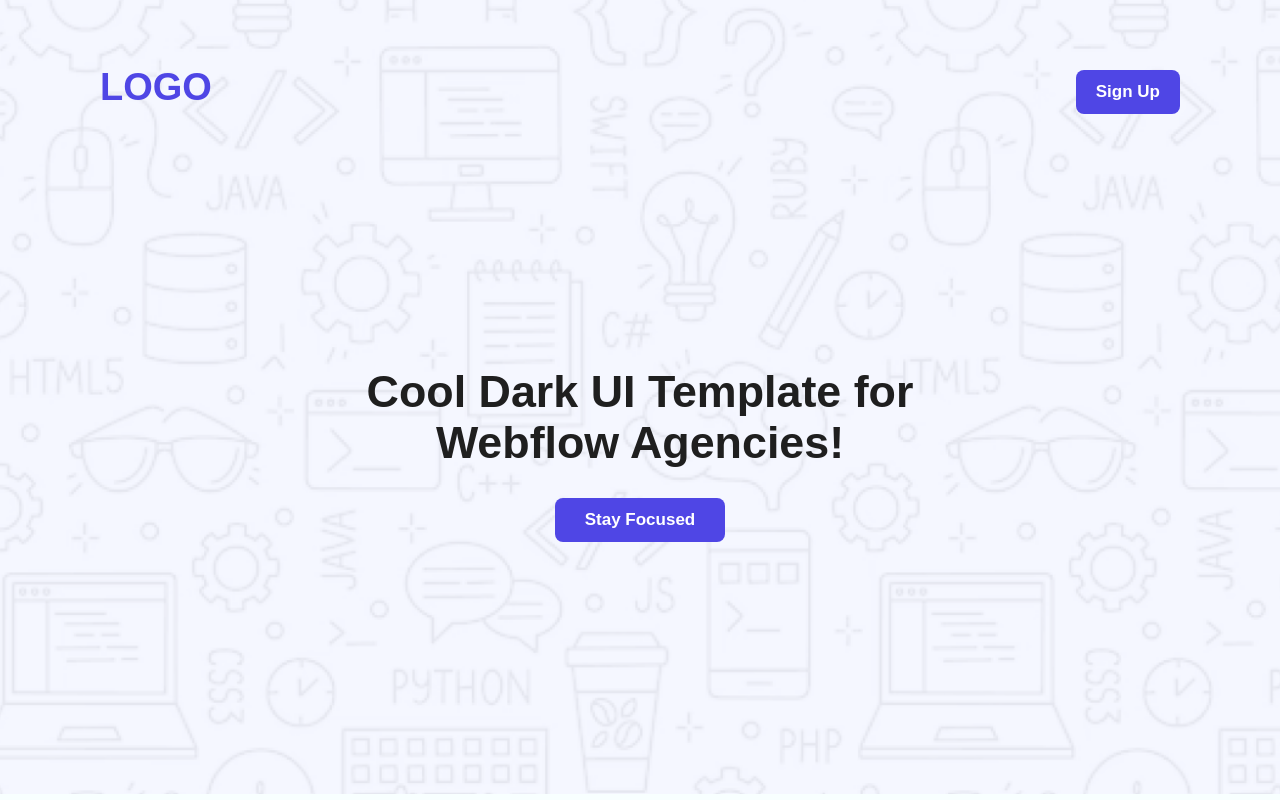
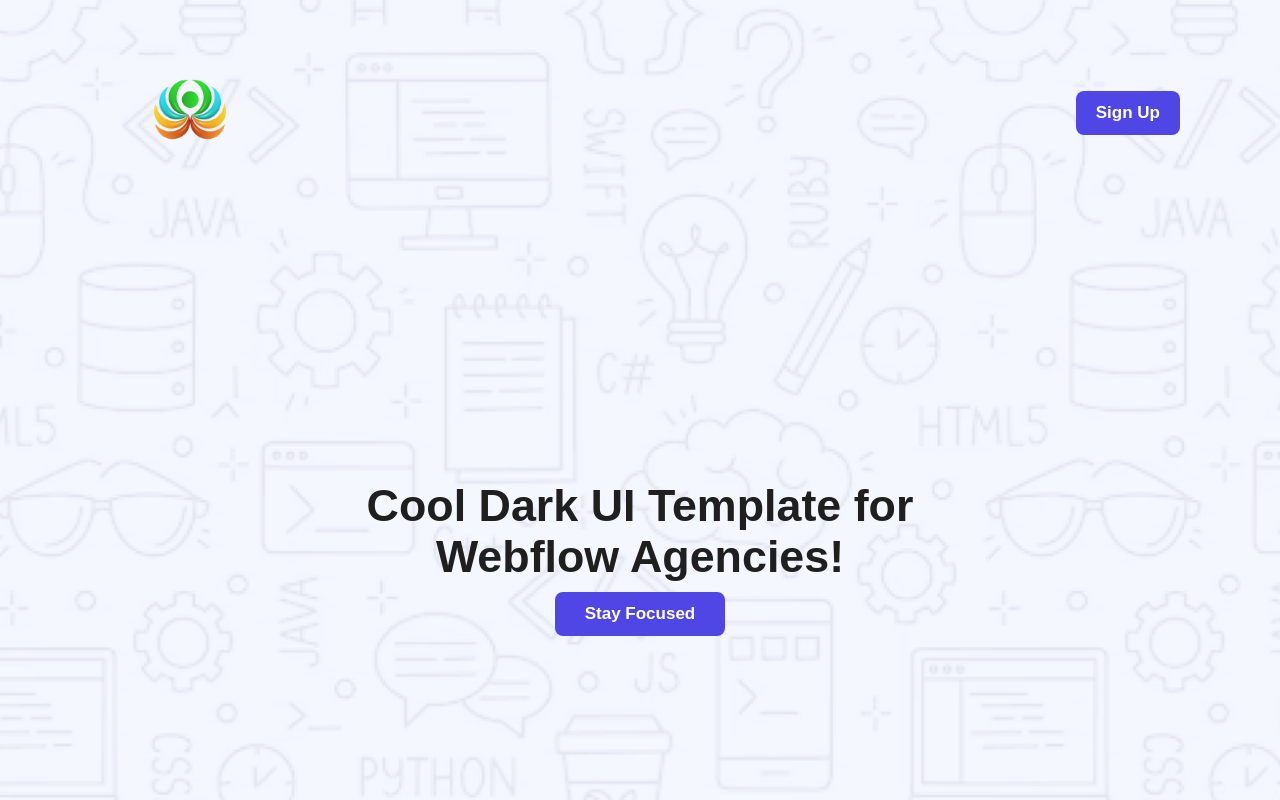
Before and after one commit to mdsamimprogramer/Assignment-01, a plain HTML site: page index.html in a window 1280 px wide. Shown: the top 800 px of the page. Drawn offline with Linux system fonts and the light colour scheme.

Commit message:
update commite done

```diff
--- a/index.html
+++ b/index.html
@@ -9,7 +9,7 @@
 <body>
     <header>
         <nav>
-            <div class="logo">LOGO</div>
+            <img src="Assets/logo.png" alt="">
             <button class="signup-btn">Sign Up</button>
         </nav>
 
@@ -146,7 +146,7 @@
     </section>
 
     <footer>
-        <h3>Programing Hero</h3>
+        <img src="Assets/logo.png" alt="">
         <p>Ready to elevate your online presence? Contact us today to discuss <br> your project and discover how we can
             bring your vision to life.</p>
         <ul class="links">
--- a/style.css
+++ b/style.css
@@ -13,7 +13,7 @@ nav {
     display: flex;
     justify-content: space-between;
     align-items: center;
-    padding: 60px 100px 0 100px;
+    padding: 18px 100px 0 100px;
 }
 
 header {
@@ -23,10 +23,9 @@ header {
     background-size: cover;
 }
 
-.logo {
-    font-size: 38px;
-    font-weight: bold;
-    color: #4f46e5;
+nav img {
+    width: 180px;
+    margin-top: 20px;
 }
 
 .signup-btn,
@@ -36,9 +35,9 @@ header {
     background-color: #4f46e5;
     color: #fff;
     font-size: 17px;
+    margin-top: -10px;
     border: none;
     padding: 12px 20px;
-    margin-top: 10px;
     border-radius: 8px;
     font-weight: bold;
     cursor: pointer;
@@ -349,15 +348,12 @@ form button:hover {
 footer {
     background-color: #fefefe;
     text-align: center;
-    padding: 180px 20px;
+    padding: 100px 20px;
     border-top: 1px solid #94b4e8;
 }
 
-footer h3 {
-    font-size: 62px;
-    font-weight: bold;
-    margin-bottom: 20px;
-    color: #0015ff;
+footer img {
+    width: 300px;
 }
 
 footer p {
```
Also changed, not shown: Assets/logo.png (added).
